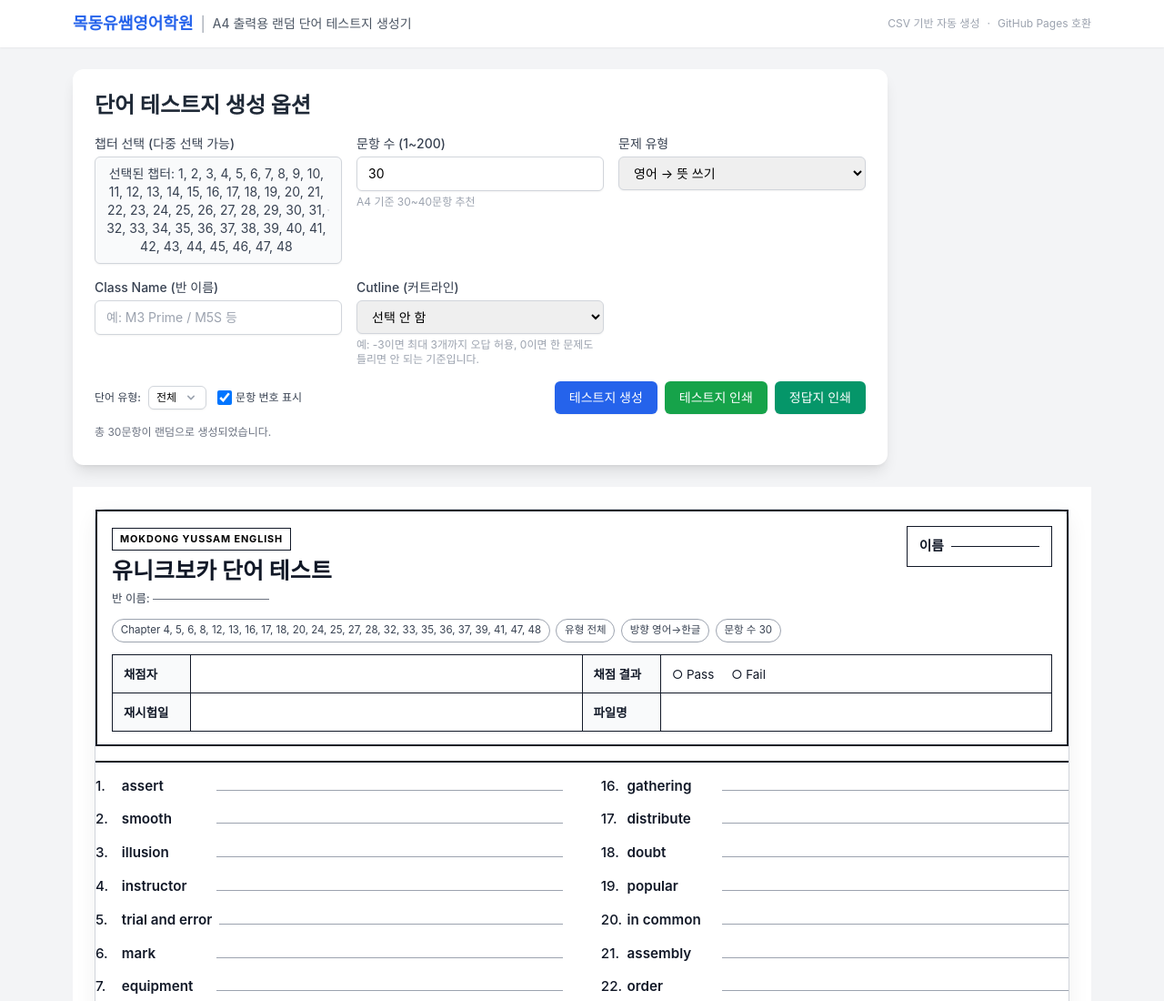
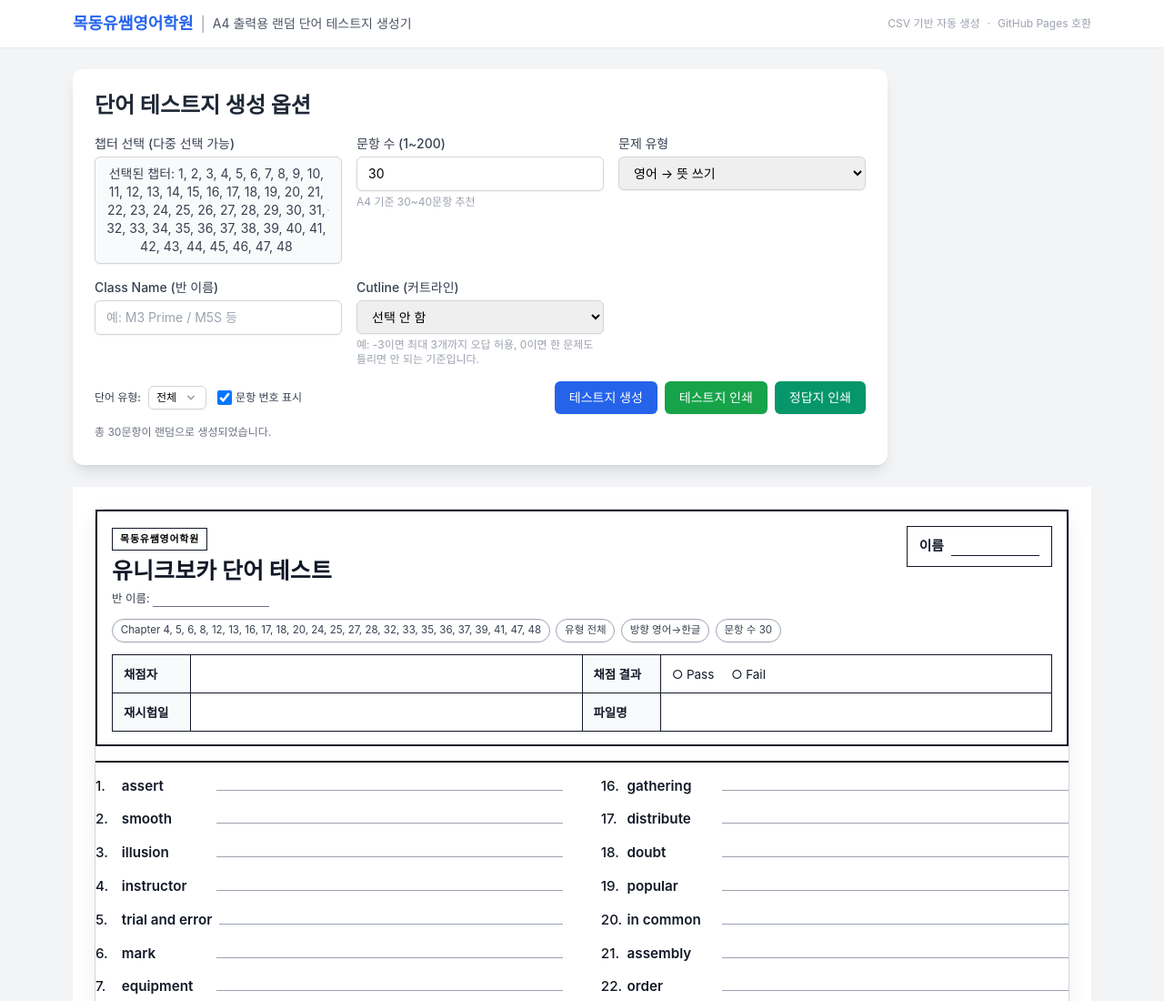
Before and after one commit to hoonjibae-cmyk/Yunique-Voca-Test, a plain HTML site: page index.html in a window 1280 px wide. Shown: the top 1100 px of the page at 91% size. Drawn offline with nearby package versions, Linux system fonts and the light colour scheme.

Commit message:
Add files via upload

```diff
--- a/index.html
+++ b/index.html
@@ -41,7 +41,8 @@
             }
 
             .print-area {
-                page-break-after: always;
+                page-break-after: auto;
+                break-after: auto;
             }
 
             .question-block {
@@ -172,7 +173,7 @@
 
         .exam-name-line {
             display: flex;
-            align-items: center;
+            align-items: flex-end;
             gap: 0.5rem;
             font-size: 0.92rem;
             color: #111827;
@@ -181,8 +182,19 @@
         .line-fill {
             display: inline-block;
             border-bottom: 1px solid #111827;
-            height: 0;
+            height: 1.05rem;
+            line-height: 1.05rem;
             flex: 1;
+            vertical-align: bottom;
+        }
+
+        .inline-write-line {
+            display: inline-block;
+            min-width: 8rem;
+            height: 1.05rem;
+            line-height: 1.05rem;
+            border-bottom: 1px solid #6b7280;
+            vertical-align: bottom;
         }
 
         .exam-meta-grid {
@@ -984,13 +996,13 @@
                 <div class="exam-header-card">
                     <div class="exam-header-top">
                         <div>
-                            <div class="exam-badge">MOKDONG YUSSAM ENGLISH</div>
+                            <div class="exam-badge">목동유쌤영어학원</div>
                             <div class="exam-title">유니크보카 단어 테스트</div>
                             <div class="exam-subtitle">
                                 반 이름:
                                 ${className
                                     ? `<span class="font-semibold text-gray-900">${className}</span>`
-                                    : `<span class="inline-block w-32 border-b border-gray-500 align-middle h-0"></span>`}
+                                    : `<span class="inline-write-line w-32"></span>`}
                                 ${cutLineDisplay
                                     ? `&nbsp;&nbsp;·&nbsp;&nbsp;<span class="font-semibold text-gray-900">${cutLineDisplay}</span>`
                                     : ''}
```
